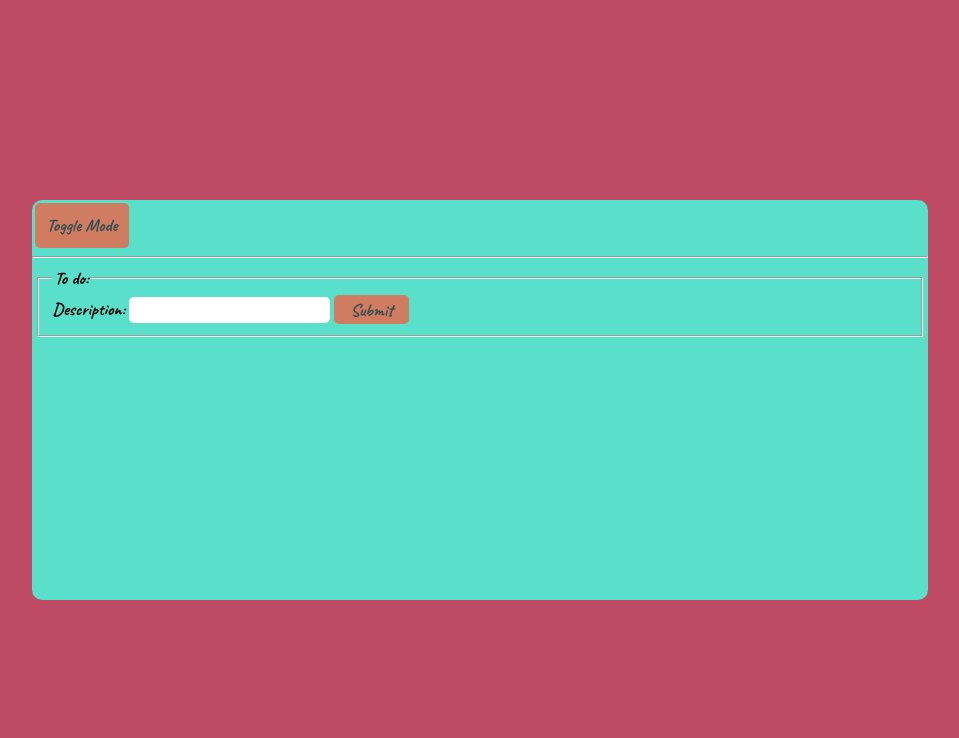
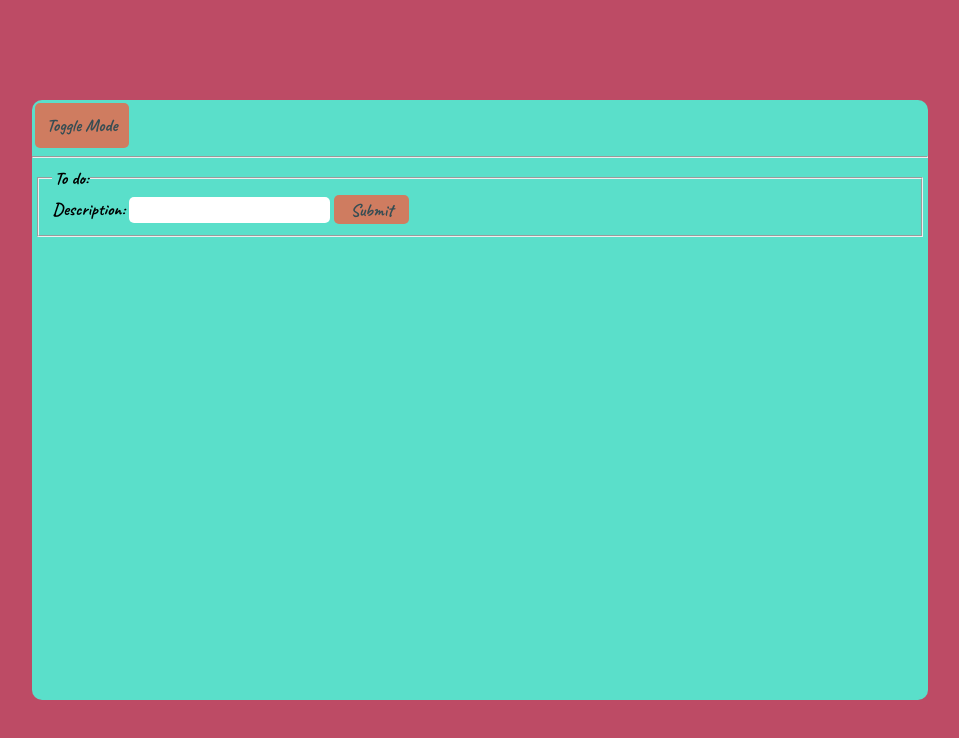
Before and after one commit to anabeatrizalmeida/To-do-list, a website: page public/index.html in a window 1280 px wide. Shown: the whole page, without its empty margins (160-1119 px from the left). Drawn offline with Linux system fonts and the light colour scheme.

Commit message:
update style

```diff
--- a/public/style.css
+++ b/public/style.css
@@ -8,7 +8,7 @@ body {
 
 #app {
     width: 70%;
-    height: 50%;
+    height: 75%;
     top: 50%;
     left: 50%;
     background: #5adfca;
```
